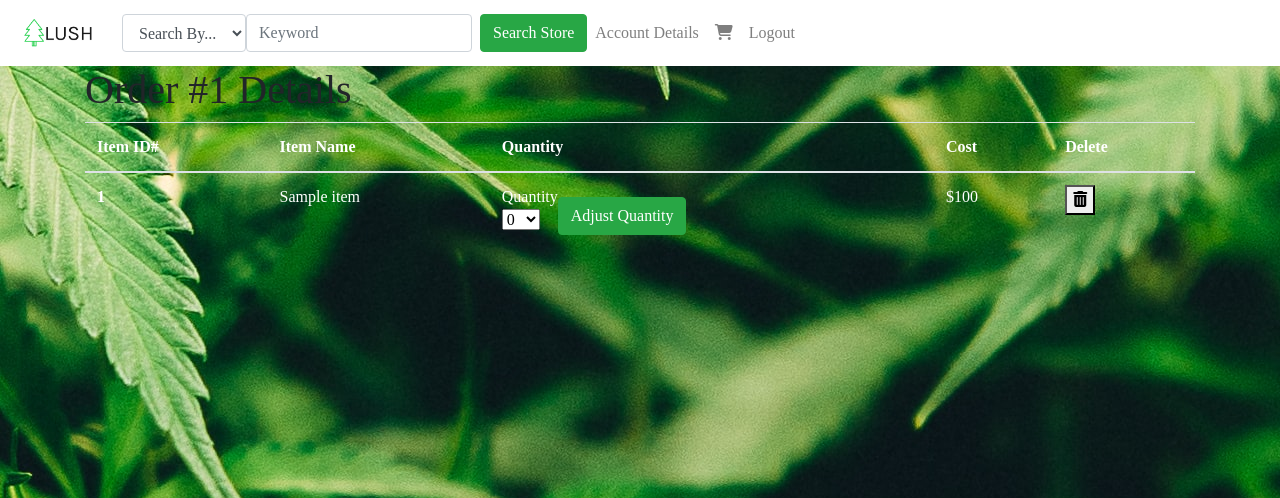
After one commit to CalebPenning/clone-shop, a Flask app: page /users/1/cart in a window 1280 px wide. The commit adds this page. Shown: the top 498 px of the page. Run offline with Flask 2, Linux system fonts and the light colour scheme; the visitor is signed in with stand-in values (Sample User, id 1); tables that the repository leaves empty hold one stand-in row (values such as "Sample post"); parts of the project's set-up code (start-up, migrations or seed data) failed here and were passed over; some libraries are stand-ins or nearby versions; some web fonts are replaced.

Commit message:
add: delete/adjust item routes, some html elements, search route and functions, templates.

```diff
--- a/app.py
+++ b/app.py
@@ -4,10 +4,11 @@ from flask_debugtoolbar import DebugToolbarExtension
 from sqlalchemy.exc import IntegrityError
 from sqlalchemy.sql.expression import func
 from sqlalchemy.sql.functions import random
-from keys_and_helpers import DATABASE_URI, SECRET_KEY, calculate_age, do_signup, do_login, get_user_from_session, compare_users, confirm_passwords, add_item, adjust_quantity
+from helpers import check_birthday, do_signup, get_user_from_session, compare_users, confirm_passwords, add_item, adjust_quantity, remove_items, get_user_cart, do_search
+from keys import DATABASE_URI, SECRET_KEY
 
 from models import db, connect_db, Order, OrderItem, Item, ItemEffect, Effect, ItemFlavor, Flavor, User
-from forms import SignUpForm, TestForm, LoginForm, DateField, DateTimeField, AddItemForm
+from forms import SignUpForm, TestForm, LoginForm, DateField, DateTimeField, ItemQuantityForm
 
 app = Flask(__name__)
 app.config['SQLALCHEMY_DATABASE_URI'] = (os.environ.get(
@@ -26,13 +27,29 @@ debug = DebugToolbarExtension(app)
 
 connect_db(app)
 
+def test_search(param, keyword, limit=21):
+    if param == 'Name':
+        return (Item
+                .query
+                .filter(
+                    Item.name.ilike(f"%{keyword}%")
+                )
+                .limit(limit)).all()
+
+    elif param == 'Description':
+        return (Item
+                .query
+                .filter(
+                    Item.description.ilike(f"%{keyword}%")
+                )).all()
+
 @app.route('/')
 def go_home():
     return redirect('/home')
 
 @app.route('/home', methods=["GET", "POST"])
 def homepage():
-    items = Item.query.order_by(random()).limit(20).all()
+    items = Item.query.order_by(random()).limit(21).all()
 
     if 'user_id' in session:
         user = get_user_from_session(session['user_id'])
@@ -61,17 +78,17 @@ def user_signup():
 def login_user():
     form = LoginForm()
     if form.validate_on_submit():
-        user = do_login(form)
+        user = User.authenticate(form)
         if user:
             session['user_id'] = user.username
             flash(f"Welcome back, {user.username}!", 'success')
-            return redirect('/home')
+            return url_for(homepage())
 
         else:
             form.username.errors.append('Incorrect username.')
             return redirect('/users/login')
-
-    return render_template('users/login.html', form=form)
+    else:
+        return render_template('users/login.html', form=form)
 
 @app.route('/users/logout')
 def log_user_out():
@@ -88,10 +105,34 @@ def log_user_out():
 def show_user_profile(id: int):
     if 'user_id' not in session:
         flash("You do not have permission to view that page.", 'danger')
-        return redirect('/')
+        return redirect('/home')
     else:
         if compare_users(session['user_id'], id) == True:
-            return
+            user = get_user_from_session(session['user_id'])
+            return render_template('users/profile.html', user=user)
+
+        else:
+            flash("You do not have permission to view that page.", 'warning')
+            return redirect('/login')
+
+@app.route('/users/<int:id>/cart')
+def show_user_cart(id):
+    if 'user_id' not in session:
+        flash("You do not have permission to view this page.", 'warning')
+        return redirect('/login')
+    else:
+        if compare_users(session['user_id'], id) == True:
+            user = get_user_from_session(session['user_id'])
+            cart = get_user_cart(session['user_id'])
+            form = ItemQuantityForm()
+            return render_template('users/cart.html', user=user, order=cart, form=form)
+        else:
+            flash("You cannot view or edit another user's orders. You have been redirected.", 'danger')
+            return redirect('/home')
+
+@app.route('/users/<int:id>/cart/checkout', methods=["GET", "POST"])
+def confirm_order(id):
+    pass
 
 @app.route('/shop')
 def shop_homepage():
@@ -99,20 +140,36 @@ def shop_homepage():
     if curr_user:
         return render_template('shop/home.html', user=curr_user)
 
+@app.route('/shop/search')
+def get_search_results():
+    param = request.args.get('search-param').title()
+    keyword = request.args.get('keyword')
+    print(param, keyword)
+    search_results = test_search(param, keyword)
+    print(search_results)
+    if search_results and 'user_id' in session:
+        curr_user = get_user_from_session(session['user_id'])
+        return render_template('shop/search.html', results=search_results, user=curr_user)
+
+    else:
+        return redirect(url_for(session[-1]))
+
 @app.route('/shop/items/<int:id>/details')
 def get_item_details(id: int):
-    form = AddItemForm()
+    form = ItemQuantityForm()
     req_item = Item.query.get_or_404(id)
     curr_user = User.query.filter_by(username=session['user_id']).first_or_404()
     return render_template('items/details.html', item=req_item, user=curr_user, form=form)
 
+
 @app.route('/shop/items/<int:id>/add', methods=["POST"])
-def add_item_to_cart(id):
+def add_item_to_cart(id: int):
     if 'user_id' in session:
-        add_to_cart = add_item(id, form, session['user_id'])
+        print("OK")
+        add_to_cart = add_item(id, request, session['user_id'])
         if add_to_cart:
             flash("Item added successfully. Access your cart <a href='#'>here</a>", 'success')
-            return redirect(f"/shop/items/{id}")
+            return redirect(f"/shop/items/{id}/details")
         else:
             flash("FAILURE", 'danger')
             return redirect(f"/shop/items/{id}/details")
@@ -120,23 +177,37 @@ def add_item_to_cart(id):
         flash("You do not have permission to add")
         return redirect('/')
 
-@app.route('/shop/items/<int:id>/adjust', methods=["PATCH"])
+
+@app.route('/shop/items/<int:id>/adjust', methods=["POST"])
 def adjust_item_quantity(id):
     if 'user_id' in session:
-        adjusted_items = adjust_quantity(id, form, session['user_id'])
+        adjusted_items = adjust_quantity(id, request, session['user_id'])
         if adjusted_items:
             flash("Item quantity adjusted. Access your cart <a href='#'>here</a>", 'success')
+            return redirect(f"/shop/items/{id}/details")
         else:
             flash("Failure")
             return redirect(f"/shop/items/{id}/details")
 
     else:
         flash("Please login to place an order.", 'warning')
+        return redirect('/login')
+
+@app.route('/shop/items/<int:id>/delete', methods=["POST"])
+def remove_order_item(id):
+    if 'user_id' in session:
+        items_to_delete = remove_items(id, session['user_id'])
+        if items_to_delete:
+            flash("Items removed. Access your cart <a href='#'>here</a>")
+            return redirect("/home")
+
+        else:
+            flash("Error deleting items.")
+            return redirect("/home")
+
+    else:
+        flash("Please login to edit an order.", 'warning')
         return redirect('/')
-
-@app.route('/shop/items/<int:id>/delete', methods=["PATCH"])
-def remove_order_item(id):
-    pass
 
 
 @app.route('/random-items')
--- a/forms.py
+++ b/forms.py
@@ -73,7 +73,7 @@ class LoginForm(FlaskForm):
         ]
     )
 
-class AddItemForm(FlaskForm):
+class ItemQuantityForm(FlaskForm):
     quantity = SelectField(
         'Quantity',
         validators=[InputRequired()],
--- /dev/null
+++ b/keys.py
@@ -0,0 +1,2 @@
+SECRET_KEY = '3UsZBW6qU3'
+DATABASE_URI = "postgresql:///clone_shop"
--- a/models.py
+++ b/models.py
@@ -76,7 +76,7 @@ class User(db.Model):
 
     @classmethod
     def authenticate(cls, form):
-        u = User.query.filter_by(username=username).first()
+        u = User.query.filter_by(username=form.username.data).first_or_404()
         pwd = form.password.data
 
         if u and bcrypt.check_password_hash(u.password, pwd):
--- a/static/style.css
+++ b/static/style.css
@@ -6,6 +6,26 @@ body {
     background: no-repeat url("./assets/background-img.jpg");
 }
 
-.col-md-4 {
+/* .col-md-4 {
     height: 400px;
+} */
+
+.col {
+    color: white;
 }
+
+th {
+    color: white;
+}
+
+td {
+    color: white;
+}
+
+tr {
+    color: white;
+}
+
+h1 {
+    color: white;
+}
--- a/templates/base.html
+++ b/templates/base.html
@@ -3,7 +3,7 @@
 <head>
     <meta charset="UTF-8">
     <meta http-equiv="X-UA-Compatible" content="IE=edge">
-    <meta name="viewport" content="width=device-width, initial-scale=1.0">
+    <meta name="viewport" content="width=device-width, initial-scale=1, shrink-to-fit=no">
     <link rel="preconnect" href="https://fonts.gstatic.com">
     <link href="https://fonts.googleapis.com/css2?family=Brygada+1918&display=swap" rel="stylesheet">
     <link rel="stylesheet" href="/static/style.css">
@@ -22,13 +22,11 @@
     <img src="/static/assets/logo.png" width="90" height="40" alt="">
 </a>
 <div class="collapse navbar-collapse" id="navbarToggler">
-<form class="form-inline my-2 my-lg-0" action="/search">
+<form class="form-inline my-2 my-lg-0" action="/shop/search">
     <select name="search-param" id="search-param" class="mdb-select form-control md-form nav-item">
         <option value="" disabled selected>Search By...</option>
-        <option value="flavor">Flavor</option>
         <option value="name">Name</option>
-        <option value="race">Race</option>
-        <option value="effect">Effect</option>
+        <option value="description">Description</option>
     </select>
     <input type="text" name="keyword" class="form-control mr-sm-2 nav-item" placeholder="Keyword"/>
     <button type="submit" class="btn btn-success">Search Store</button>
@@ -38,8 +36,8 @@
         <li class="nav-item"><a class="nav-link" href="/users/signup">Sign up</a></li>
         <li class="nav-item"><a class="nav-link" href="/users/login">Login</a></li>
     {% else %}
-        <li class="nav-item"><a class="nav-link" href="/users/{{user.id}}">Account Details</a></li>
-        <li class="nav-item"><a href="#" class="nav-link"><i class="fa fa-shopping-cart" aria-hidden="true"></i></a></li>
+        <li class="nav-item"><a class="nav-link" href="/users/{{user.id}}/profile">Account Details</a></li>
+        <li class="nav-item"><a href="/users/{{user.id}}/cart" class="nav-link"><i class="fa fa-shopping-cart" aria-hidden="true"></i></a></li>
         <li class="nav-item"><a class="nav-link" href="/users/logout">Logout</a></li>
     {% endif %}
 </ul>
--- /dev/null
+++ b/templates/users/cart.html
@@ -0,0 +1,45 @@
+{% extends 'base.html' %}
+{% block title %} {{ user.username }}'s cart {% endblock %}
+
+{% block content %}
+<div class="container">
+    <h1>Order #{{order.id}} Details</h1>
+    <table class="table">
+    <thead>
+        <tr>
+            <th scope="col">Item ID#</th>
+            <th scope="col">Item Name</th>
+            <th scope="col">Quantity</th>
+            <th scope="col">Cost</th>
+            <th scope="col">Delete</th>
+        </tr>
+    </thead>
+    <tbody>
+    {% for item in order.items %}
+        <tr>
+            <th scope="row">{{ item.cart_items.id }}</th>
+            <td>{{ item.cart_items.name }}</td>
+            <td>
+            <form method="POST" action="/shop/items/{{ item.cart_items.id }}/adjust" class="form-inline">
+                <p>
+                    {% for field in form if field.widget.input_type != 'hidden' %}
+                        {{ field.label }}
+                        {{ field(
+                            placeholder=item.quantity,
+                            class_="form-inline"
+                        ) }}
+                    {% endfor %}
+                </p>
+                <button class="btn btn-success">Adjust Quantity</button>
+            </form>
+            </td>
+            <td>${{ item.quantity * item.cart_items.price }}</td>
+            <td><form action="/shop/items/{{ item.cart_items.id }}/delete" method="POST"><button type="submit"><i class="fa fa-trash"></i></button></form></td>
+        </tr>
+    {% endfor %}
+
+    <tr></tr>
+    </tbody>
+    </table>
+</div>
+{% endblock%}
--- /dev/null
+++ b/templates/users/checkout/confirm_order.html
@@ -0,0 +1,6 @@
+{% extends 'base.html' %}
+
+{% block content %}
+
+
+{% endblock %}
```
Also changed, not shown: helpers.py (renamed from keys_and_helpers.py, +58 -21 lines), templates/items/details.html (+11 -2 lines), templates/shop/search.html (added, +32 -0 lines), templates/user_home.html (+5 -5 lines), templates/users/login.html (indentation only), templates/users/profile.html (renamed from templates/users/details.html).
